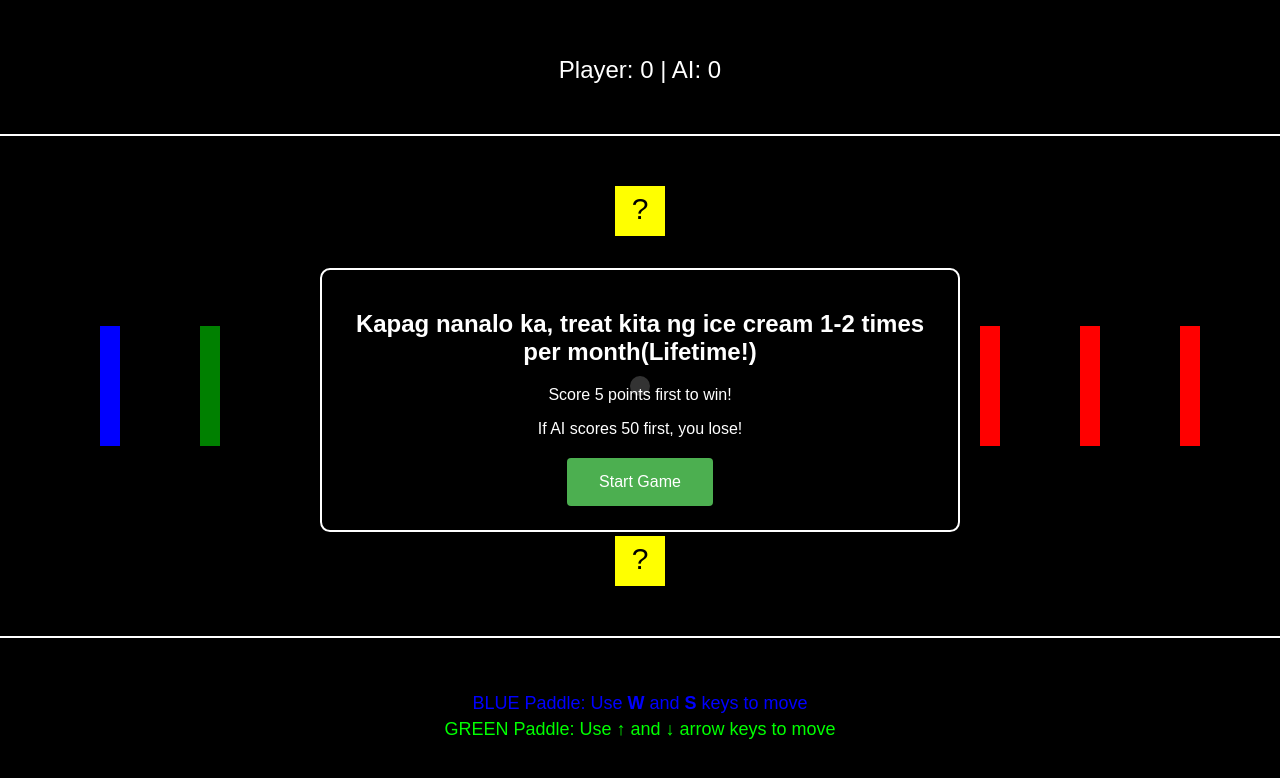
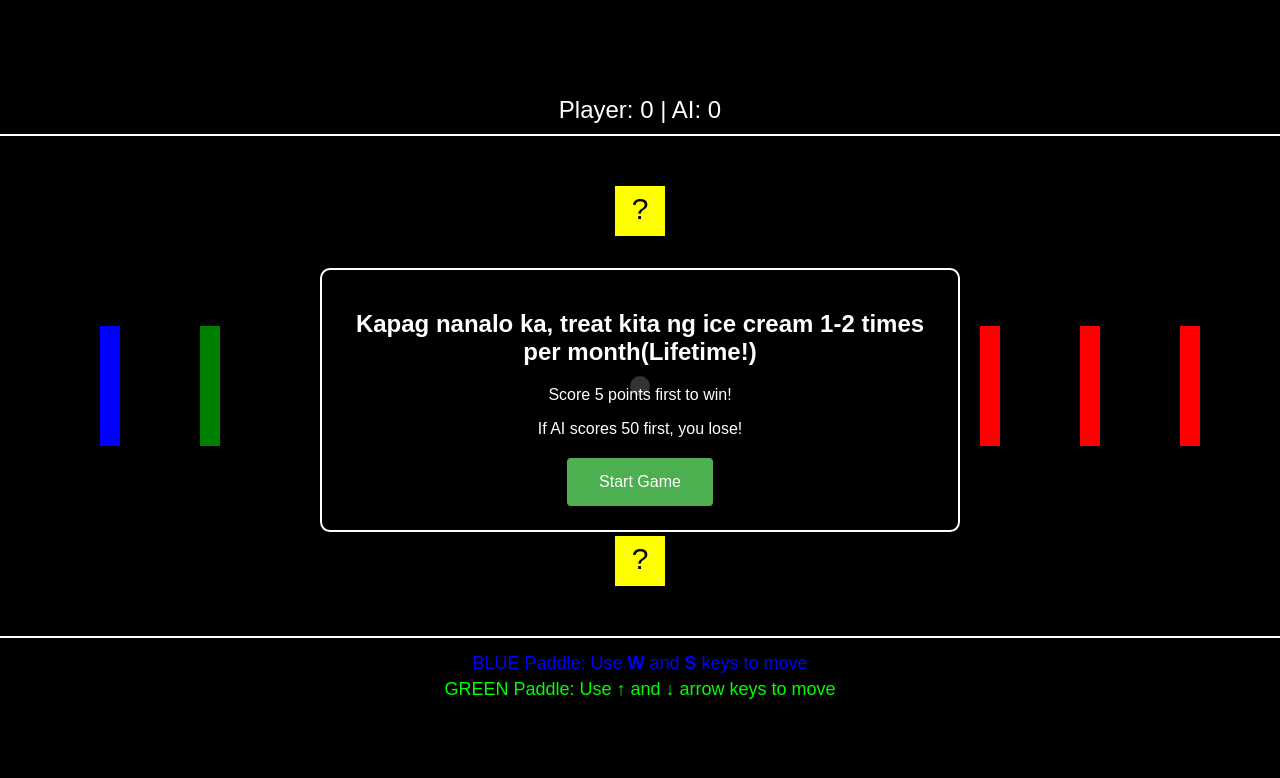
Before and after one commit to trhbtrb/Pong, a plain HTML site: page index.html in a window 1280 px wide. Drawn offline with Linux system fonts and the light colour scheme.

Commit message:
Update index.html

```diff
--- a/index.html
+++ b/index.html
@@ -23,7 +23,7 @@
         #score {
             font-size: 24px;
             color: white;
-            margin-bottom: 50px; /* 50px space below the scoreboard */
+            margin-bottom: 10px;
         }
         #questionBoxes {
             position: absolute;
@@ -63,7 +63,7 @@
 
         /* New Styles for Instructions */
         #instructions {
-            margin-top: 50px; /* 50px space above the instructions */
+            margin-top: 10px; /* 50px space above the instructions */
             text-align: center; /* Center the text */
         }
 
```
